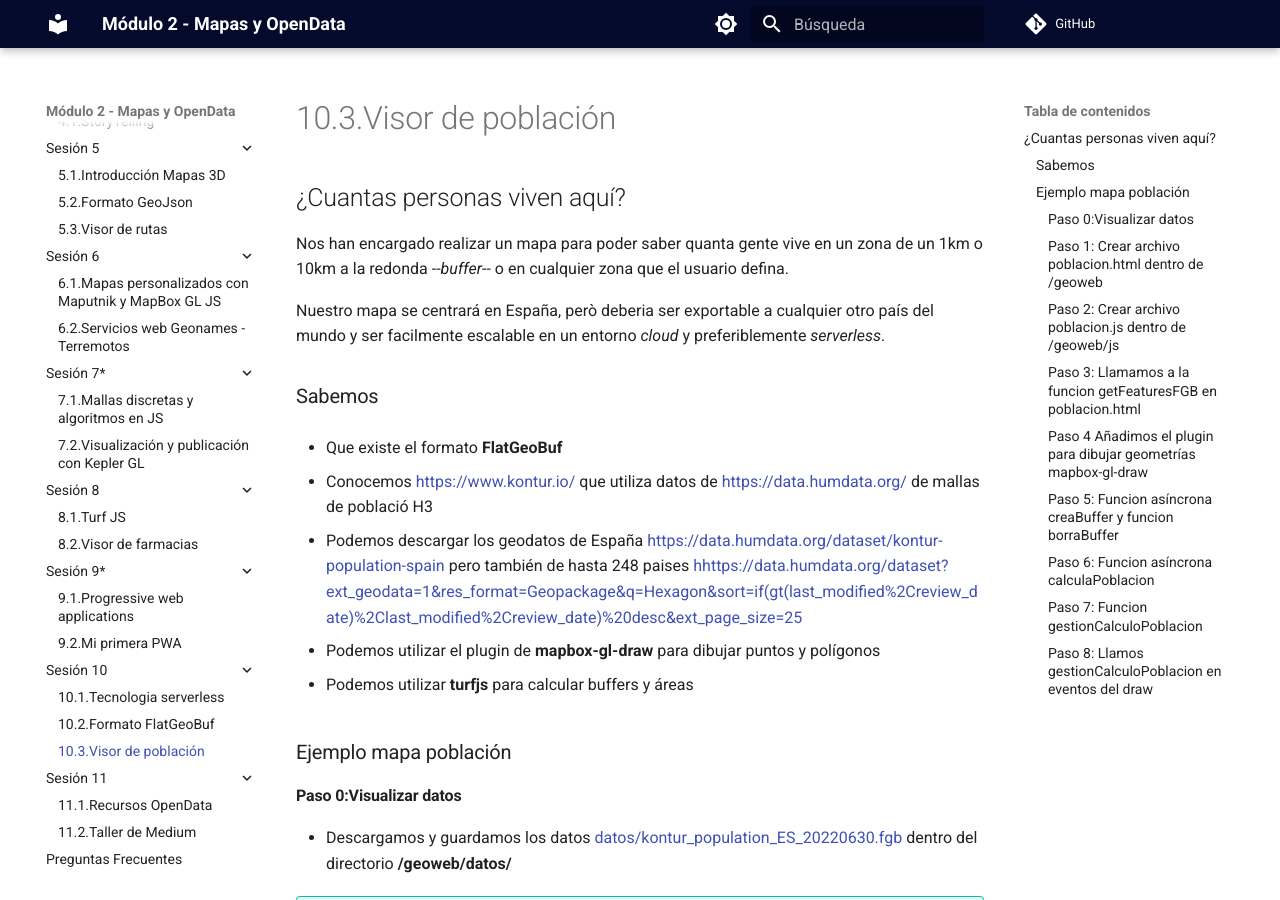
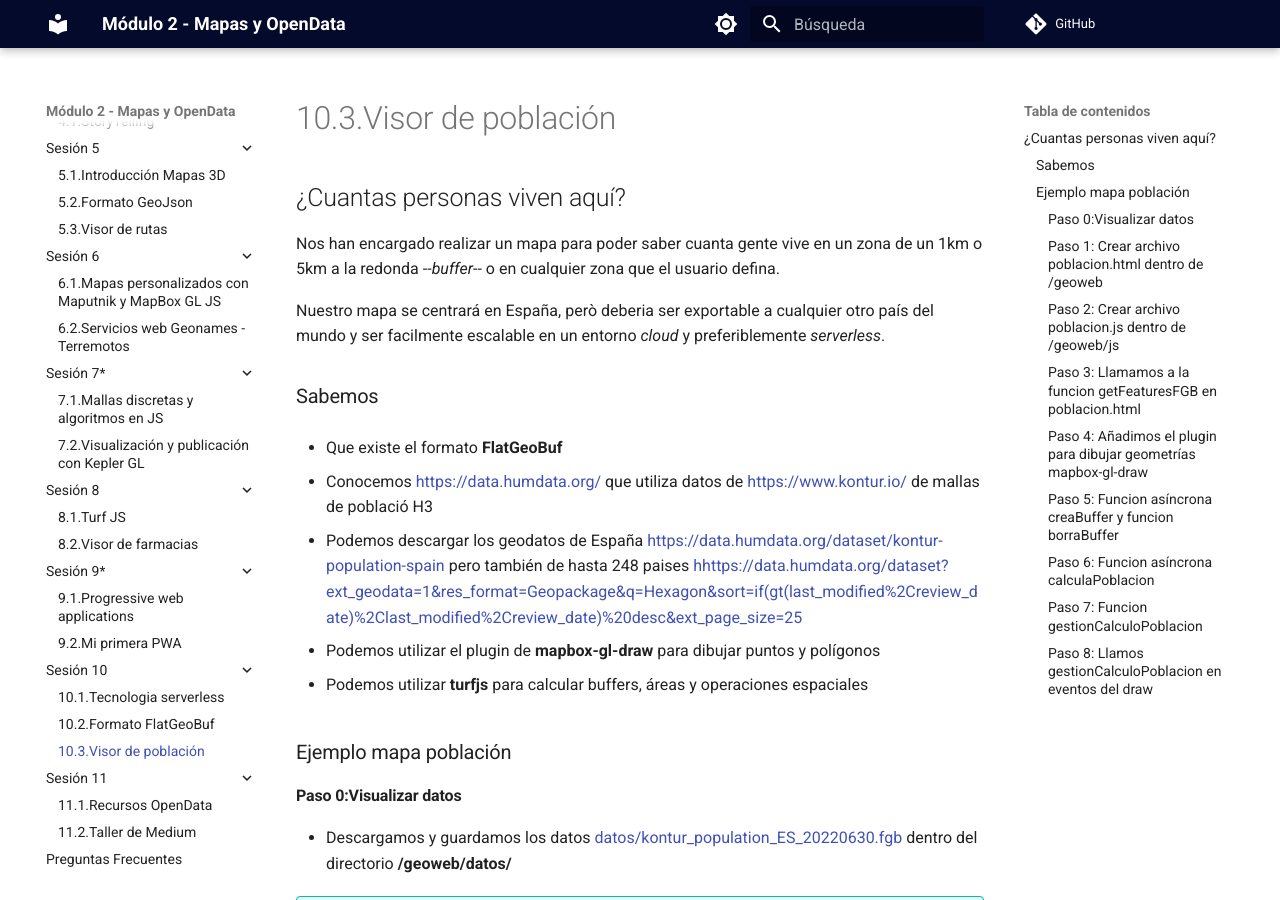
Before and after one commit to gis-master-m2/m2-geoweb, an MkDocs documentation site: the page built from docs/10.3.poblacion.md, in a window 1280 px wide and 900 px high. Built offline with MkDocs 1.6.1 and Material for MkDocs 9.7.7, drawn with Linux system fonts in a browser that asks for light colours; comment, search, counter and statistics services are not loaded; some of the changed text lies outside the part shown.

Commit message:
fix parts

```diff
--- a/docs/10.3.poblacion.md
+++ b/docs/10.3.poblacion.md
@@ -1,6 +1,6 @@
 ## ¿Cuantas personas viven aquí?
 
-Nos han encargado realizar un mapa para poder saber quanta gente vive en un zona de un 1km o 10km a la redonda --*buffer*-- o en cualquier zona que el usuario defina.
+Nos han encargado realizar un mapa para poder saber cuanta gente vive en un zona de un 1km o 5km a la redonda --*buffer*-- o en cualquier zona que el usuario defina.
 
 Nuestro mapa se centrará en España, però deberia ser exportable a cualquier otro país del mundo y ser facilmente escalable en un entorno *cloud* y preferiblemente *serverless*.
 
@@ -8,15 +8,14 @@
 
 - Que existe el formato **FlatGeoBuf**
 
-- Conocemos [https://www.kontur.io/](https://www.kontur.io/){target=_blank} que utiliza datos de [https://data.humdata.org/](https://data.humdata.org/){target=_blank} de mallas de població H3
+- Conocemos [https://data.humdata.org/](https://data.humdata.org/){target=_blank} que utiliza datos de  [https://www.kontur.io/](https://www.kontur.io/){target=_blank}  de mallas de població H3
 
 - Podemos descargar los geodatos de España [https://data.humdata.org/dataset/kontur-population-spain](https://data.humdata.org/dataset/kontur-population-spain){target=_blank} pero también de hasta 248 paises [hhttps://data.humdata.org/dataset?ext_geodata=1&res_format=Geopackage&q=Hexagon&sort=if(gt(last_modified%2Creview_date)%2Clast_modified%2Creview_date)%20desc&ext_page_size=25](https://data.humdata.org/dataset?ext_geodata=1&res_format=Geopackage&q=Hexagon&sort=if(gt(last_modified%2Creview_date)%2Clast_modified%2Creview_date)%20desc&ext_page_size=25){target=_blank}
 
 
 - Podemos utilizar el plugin de **mapbox-gl-draw** para dibujar puntos y polígonos
 
-- Podemos utilizar **turfjs** para calcular buffers y áreas
-
+- Podemos utilizar **turfjs** para calcular buffers,  áreas y operaciones espaciales
 
 
 
```
Also changed, not shown: other parts of docs/10.3.poblacion.md (+6 -4 lines), site/10.3.poblacion/index.html, site/search/search_index.json, site/sitemap.xml, 1 other file.
